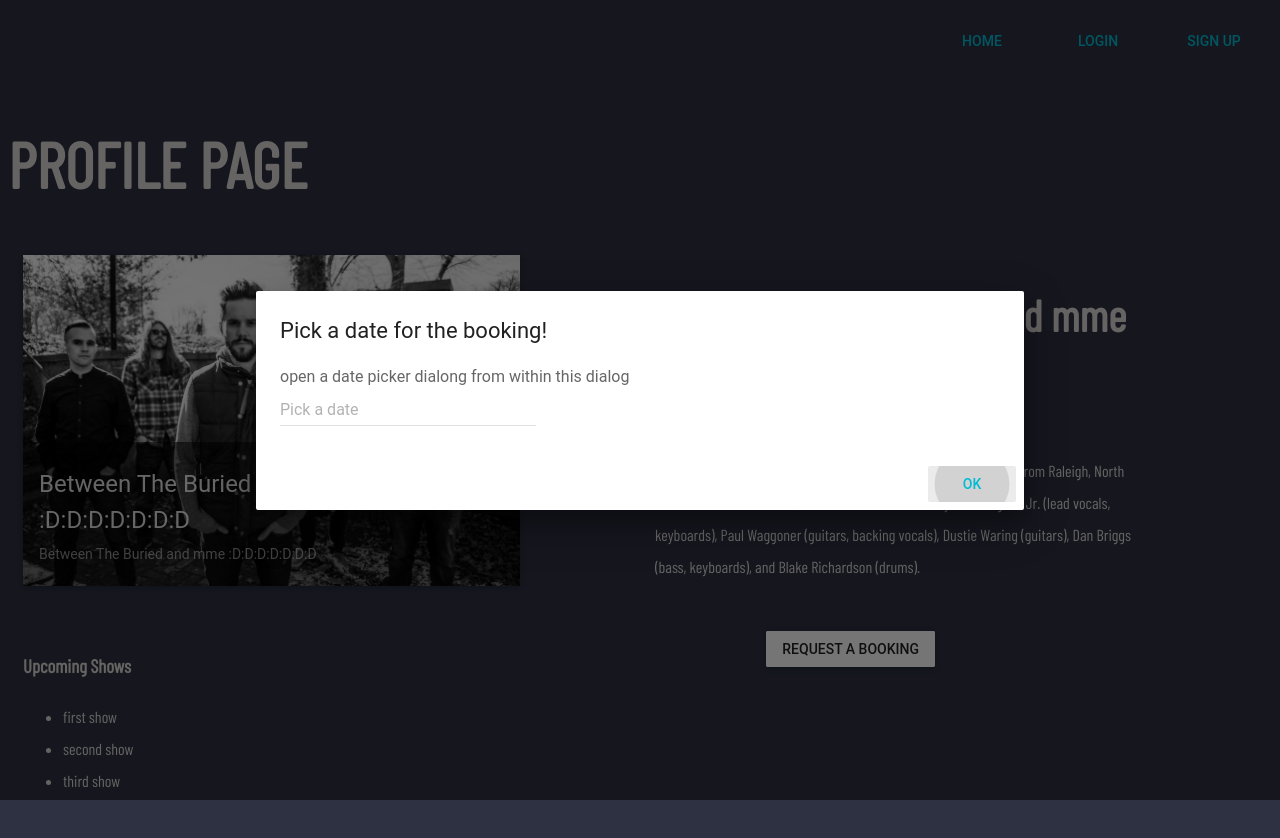
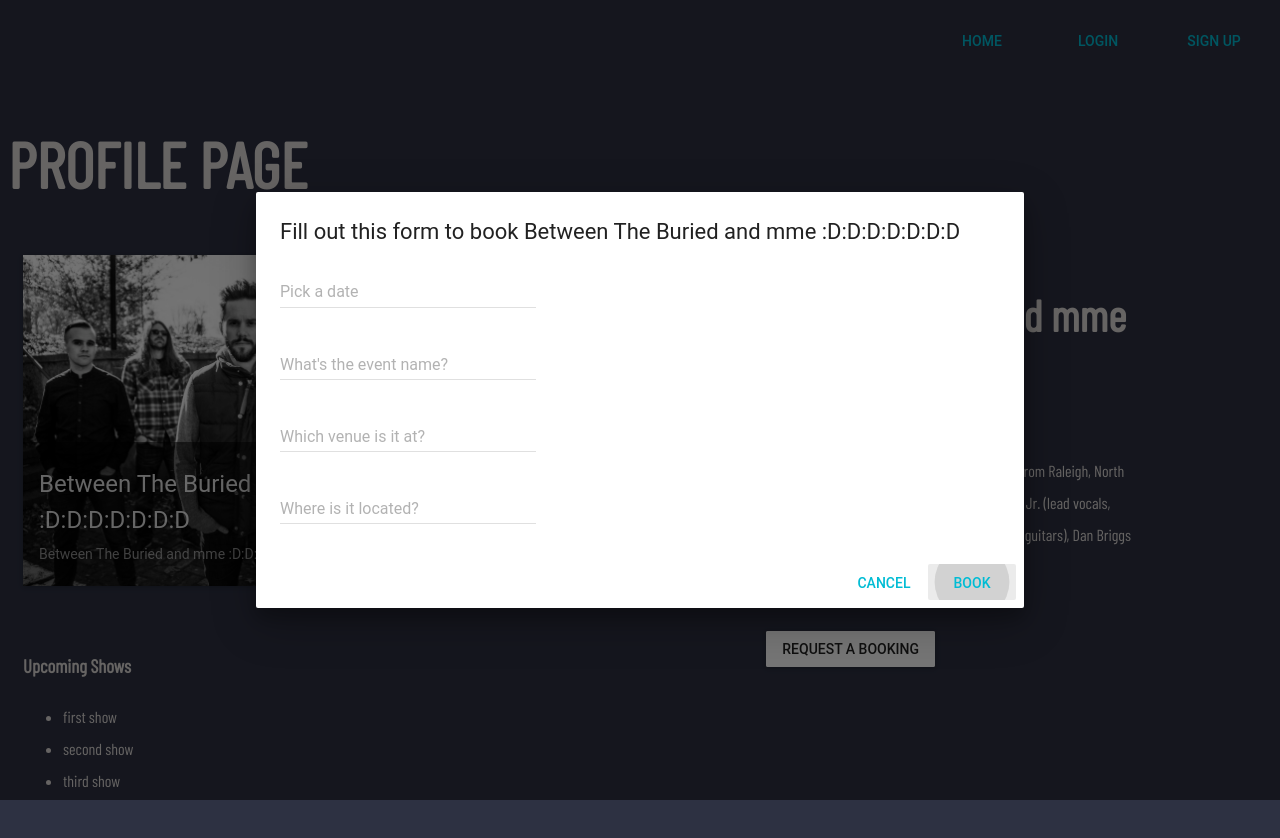
Before and after one commit to adamtahoun/muven, a React (Create React App) app in the folder front-end/: page /profile in a window 1280 px wide. Both pictures are taken after a click on the button "REQUEST A BOOKING". Shown: the top 838 px of the page. Built offline with nearby package versions, Linux system fonts and the light colour scheme.

Commit message:
added fields to booking dialog

```diff
--- a/front-end/src/Components/profile/profile.js
+++ b/front-end/src/Components/profile/profile.js
@@ -28,9 +28,17 @@
       bio: 'Between the Buried and Me is an American progressive metal band from Raleigh, North Carolina. Formed in 2000, the band consists of Tommy Giles Rogers, Jr. (lead vocals, keyboards), Paul Waggoner (guitars, backing vocals), Dustie Waring (guitars), Dan Briggs (bass, keyboards), and Blake Richardson (drums).',
       upcomingShows: [{showName:"first show"},
       {showName:"second show"},
-      {showName:"third show"}]
+      {showName:"third show"}],
+
+      dateSelected: null,
+      eventName:'',
+      venueName:'',
+      locationName:'',
+
+
 
     };
+    this.handleClick = this.handleClick.bind(this);
   }
 
   handleOpen = () => {
@@ -41,16 +49,44 @@
     this.setState({open : false});
   };
 
+  handleClick(event){
+    var apiBaseUrl = "http://localhost:5000";
+    var payload={
+    "date": this.state.dateSelected,
+    "event":this.state.eventName,
+    "venue":this.state.venueName,
+    "location":this.state.locationName
+    }
+    axios.post(apiBaseUrl+'/profile', payload)
+   .then( (response) => {
+     console.log(response);
+     if(response.status == 200){
+       console.log("booking successfull");
+			 this.setState({redirect: true});
+     }
+   })
+   .catch((error) => {
+     console.log(error);
+   });
+
+}
+
 
 
   render(){
     const actions = [
     <FlatButton
-      label="Ok"
+      label="Cancel"
       primary={true}
       keyboardFocused={true}
       onClick={this.handleClose}
     />,
+    <FlatButton
+      label="Book"
+      primary={true}
+      keyboardFocused={true}
+      onClick={(event) => this.handleClick(event)}
+    />
   ];
 
 
@@ -78,7 +114,7 @@
     <Col xs={6} md={5} offset={{md:1}}>
     <center>
     <h3 style={{fontSize : 44}}>{this.state.bandName}</h3>
-    <i>Raleigh, North Carolina</i>
+    <i>{this.state.location}</i>
     </center>
     <p>{this.state.bio}</p>
     </Col>
@@ -104,13 +140,31 @@
       label = "Request a Booking"
     />
     <Dialog
-      title = "Pick a date for the booking!"
+      title = {"Fill out this form to book "+this.state.bandName}
       actions = {actions}
       modal = {false}
       open = {this.state.open}
       onRequestClose = {this.handleClose}>
-      open a date picker dialong from within this dialog
-      <DatePicker hintText = "Pick a date" />
+
+      <DatePicker hintText = "Pick a date"
+      onChange = {(event, newValue) => this.setState({dateSelected:newValue})}
+      />
+      <TextField
+     hintText = "Event Name"
+     floatingLabelText="What's the event name?"
+     onChange = {(event, newValue) => this.setState({eventName:newValue})}
+   />
+      <br/>
+      <TextField
+           hintText = "Venue Name"
+           floatingLabelText="Which venue is it at?"
+           onChange = {(event, newValue) => this.setState({venueName:newValue})}
+         />      <br/>
+         <TextField
+              hintText = "Venue Location"
+              floatingLabelText="Where is it located?"
+              onChange = {(event, newValue) => this.setState({locationName:newValue})}
+            />      <br/>
       </Dialog>
     </center>
     </Col>
```
